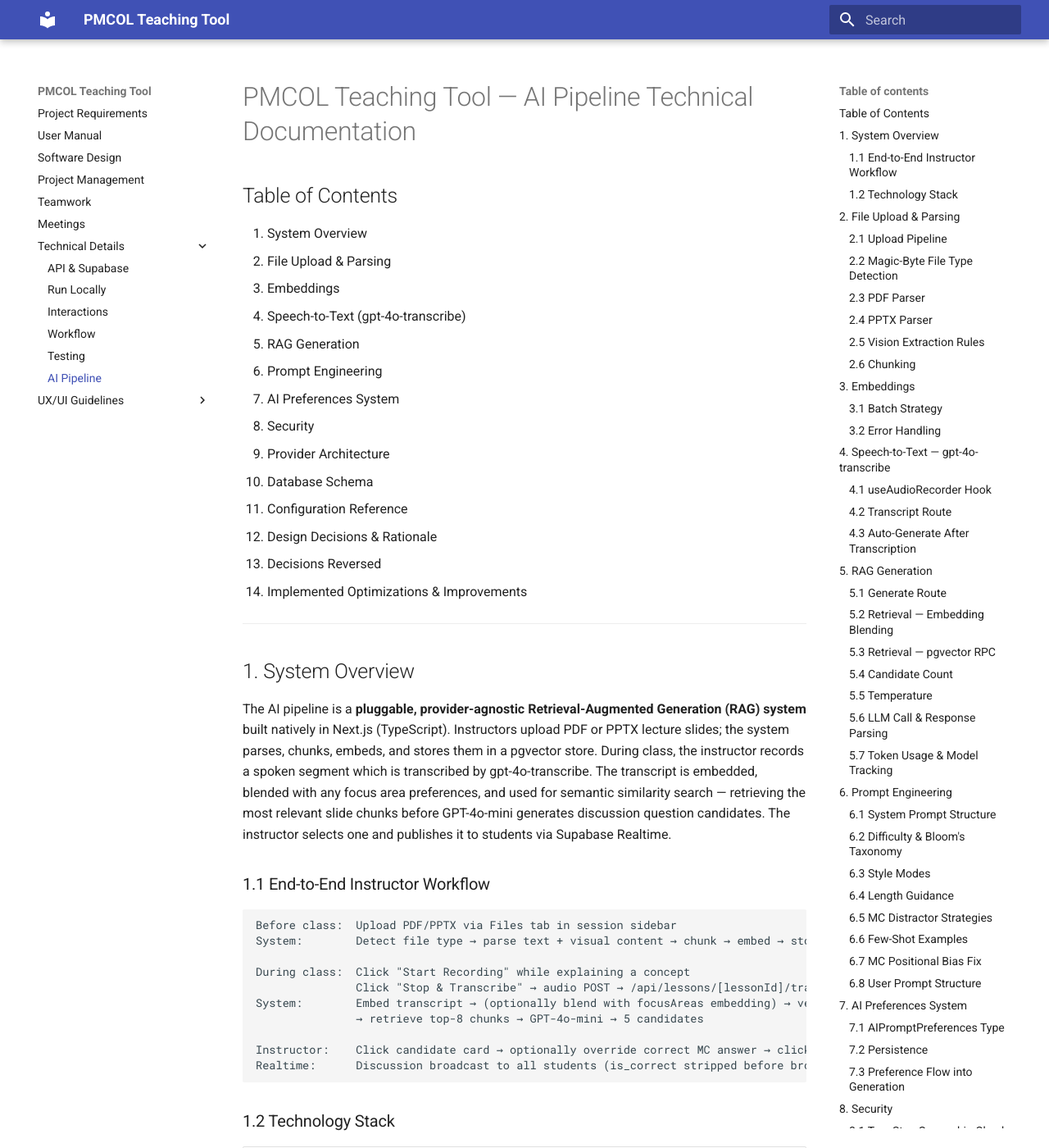
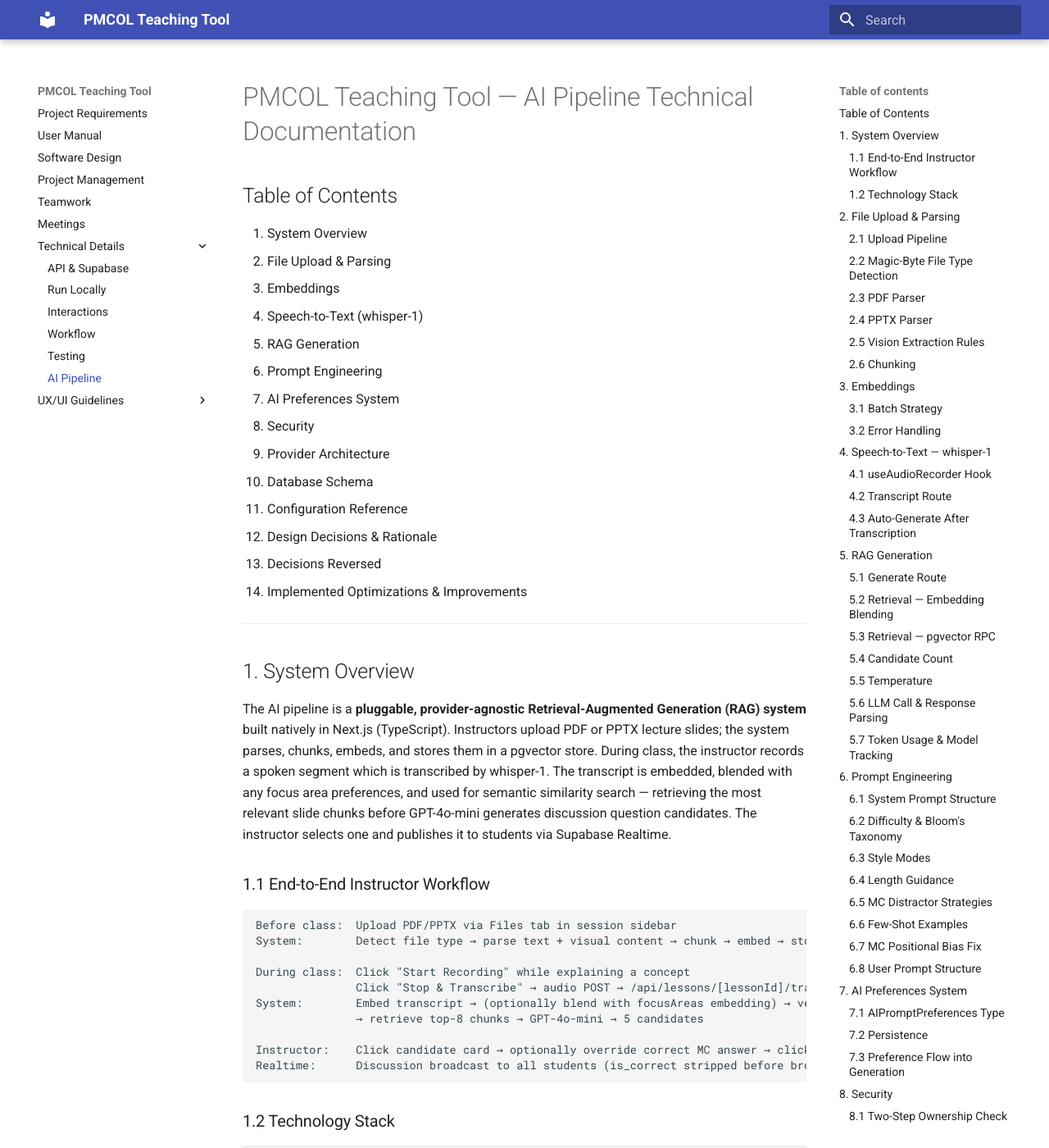
Before and after one commit to siddhantgoel7/Prompt-Ed, an MkDocs documentation site: the page built from docs/ai.md, in a window 1280 px wide and 1400 px high. Shown: the whole window at 82% size. Built offline with MkDocs 1.6.1 and Material for MkDocs 9.7.7, drawn with Linux system fonts in a browser that asks for light colours; some of the changed text lies outside the part shown.

Commit message:
fix: switch STT model from gpt-4o-transcribe back to whisper-1 across API and docs

````diff
--- a/docs/ai.md
+++ b/docs/ai.md
@@ -5,7 +5,7 @@
 1. System Overview
 2. File Upload & Parsing
 3. Embeddings
-4. Speech-to-Text (gpt-4o-transcribe)
+4. Speech-to-Text (whisper-1)
 5. RAG Generation
 6. Prompt Engineering
 7. AI Preferences System
@@ -21,7 +21,7 @@
 
 ## 1. System Overview
 
-The AI pipeline is a **pluggable, provider-agnostic Retrieval-Augmented Generation (RAG) system** built natively in Next.js (TypeScript). Instructors upload PDF or PPTX lecture slides; the system parses, chunks, embeds, and stores them in a pgvector store. During class, the instructor records a spoken segment which is transcribed by gpt-4o-transcribe. The transcript is embedded, blended with any focus area preferences, and used for semantic similarity search — retrieving the most relevant slide chunks before GPT-4o-mini generates discussion question candidates. The instructor selects one and publishes it to students via Supabase Realtime.
+The AI pipeline is a **pluggable, provider-agnostic Retrieval-Augmented Generation (RAG) system** built natively in Next.js (TypeScript). Instructors upload PDF or PPTX lecture slides; the system parses, chunks, embeds, and stores them in a pgvector store. During class, the instructor records a spoken segment which is transcribed by whisper-1. The transcript is embedded, blended with any focus area preferences, and used for semantic similarity search — retrieving the most relevant slide chunks before GPT-4o-mini generates discussion question candidates. The instructor selects one and publishes it to students via Supabase Realtime.
 
 ### 1.1 End-to-End Instructor Workflow
 
@@ -30,7 +30,7 @@
 System:        Detect file type → parse text + visual content → chunk → embed → store in lesson_chunks (status = ready)
 
 During class:  Click "Start Recording" while explaining a concept
-               Click "Stop & Transcribe" → audio POST → /api/lessons/[lessonId]/transcript → gpt-4o-transcribe returns text
+               Click "Stop & Transcribe" → audio POST → /api/lessons/[lessonId]/transcript → whisper-1 returns text
 System:        Embed transcript → (optionally blend with focusAreas embedding) → vector similarity search
                → retrieve top-8 chunks → GPT-4o-mini → 5 candidates
 
@@ -49,7 +49,7 @@
 | Chunking | Custom sentence-aware splitter with content-type-specific sizes |
 | Embeddings | OpenAI `text-embedding-3-small` — 1536 dimensions — batched 500/request |
 | Vector store | Supabase pgvector, `match_lesson_chunks` RPC with mandatory lesson-scope filter |
-| Speech-to-Text | OpenAI `gpt-4o-transcribe` — `audio/webm;codecs=opus` preferred |
+| Speech-to-Text | OpenAI `whisper-1` — `audio/webm;codecs=opus` preferred |
 | Generation | OpenAI `gpt-4o-mini` — `json_object` mode — per-type temperature |
 | Realtime | Supabase Broadcast Channel (`discussion:published` event) |
 | AI Provider Layer | `AIProvider` interface in `src/lib/ai/providers.ts` — `OpenAIProvider` and `GeminiProvider` implementations |
@@ -208,7 +208,7 @@
 
 ---
 
-## 4. Speech-to-Text — gpt-4o-transcribe
+## 4. Speech-to-Text — whisper-1
 
 **User Story:** US 1.17
 
@@ -227,7 +227,7 @@
 ```typescript
 await openai.audio.transcriptions.create({
   file: audioFile,
-  model: 'gpt-4o-transcribe',
+  model: 'whisper-1',
   language: 'en',
 })
 ```
@@ -376,7 +376,7 @@
 - MC_DISTRACTORS: Each wrong option must use one of four named strategies; no strategy repeated within one question (see §6.5)
 - MC_ANSWER_POSITION: Distribute correct answers across A, B, C, D positions across the 5 candidates
 - META_LECTURE: Do not ask about class logistics, schedules, or assessment procedures
-- STT_NOISE: Skip transcription artifacts — gpt-4o-transcribe may produce filler words and false starts that should not become question fodder
+- STT_NOISE: Skip transcription artifacts — whisper-1 may produce filler words and false starts that should not become question fodder
 - OUTPUT: Valid JSON only, matching the defined schema
 
 ### 6.2 Difficulty & Bloom's Taxonomy
@@ -629,7 +629,7 @@
 To add a new provider: implement `AIProvider` and swap at the construction site. Verify before switching:
 
 - **Embedding dimensions:** System assumes 1536. A different dimension requires a schema migration on `lesson_chunks.embedding` and a rebuild of the `match_lesson_chunks` RPC.
-- **STT availability:** Most providers do not expose `audio/transcriptions`. Keep gpt-4o-transcribe on OpenAI separately if switching chat provider.
+- **STT availability:** Most providers do not expose `audio/transcriptions`. Keep whisper-1 on OpenAI separately if switching chat provider.
 - **`json_object` mode:** Not universally supported. If unavailable, the system prompt must instruct JSON-only output and the parser must strip markdown fences.
 
 ---
@@ -672,7 +672,7 @@
 | `slide_notes` | PPTX speaker notes |
 | `page_text` | PDF text layer |
 | `visual_description` | Vision model description of diagrams/images |
-| `transcript` | STT output from gpt-4o-transcribe |
+| `transcript` | STT output from whisper-1 |
 
 **ChunkMetadata** (`src/types/ai.ts`):
 
@@ -736,7 +736,7 @@
 
 | Variable | Required | Notes |
 |---|---|---|
-| `OPENAI_API_KEY` | Yes | Chat completion (gpt-4o-mini), embeddings (text-embedding-3-small), STT (gpt-4o-transcribe), vision (gpt-4o) |
+| `OPENAI_API_KEY` | Yes | Chat completion (gpt-4o-mini), embeddings (text-embedding-3-small), STT (whisper-1), vision (gpt-4o) |
 | `GOOGLE_AI_API_KEY` | No | If set, Gemini is used for PDF and PPTX vision — ~90% cheaper than GPT-4o for vision |
 | `MOCK_AI` | No | `'true'` → hardcoded candidates, no API calls |
 | `VISION_DEBUG` | No | `'true'` → verbose per-slide/per-page vision logging |
@@ -769,7 +769,7 @@
 
 | Package | Purpose |
 |---|---|
-| `openai` | OpenAI SDK — chat, embeddings, STT (gpt-4o-transcribe), vision |
+| `openai` | OpenAI SDK — chat, embeddings, STT (whisper-1), vision |
 | `@google/generative-ai` | Google Gemini SDK — vision, chat, embeddings |
 | `pdfjs-serverless` | PDF text extraction — serverless build for Next.js App Router |
 | `@napi-rs/canvas` | Canvas polyfill required by pdfjs-serverless |
@@ -1119,7 +1119,7 @@
 | `src/app/api/lessons/[lessonId]/files/route.ts` | List lesson files (GET) |
 | `src/app/api/lessons/[lessonId]/files/[fileId]/route.ts` | Get signed URL (GET), delete file (DELETE) |
 | `src/app/api/lessons/[lessonId]/generate/route.ts` | RAG generation endpoint |
-| `src/app/api/lessons/[lessonId]/transcript/route.ts` | STT endpoint (gpt-4o-transcribe) |
+| `src/app/api/lessons/[lessonId]/transcript/route.ts` | STT endpoint (whisper-1) |
 | `src/app/api/user/ai-preferences/route.ts` | Fetch/upsert instructor preferences |
 | `src/lib/ai/providers.ts` | `AIProvider` interface, `OpenAIProvider`, `GeminiProvider` |
 | `src/lib/ai/parsers/index.ts` | Parser dispatcher |
````
Also changed, not shown: 2 other files.
